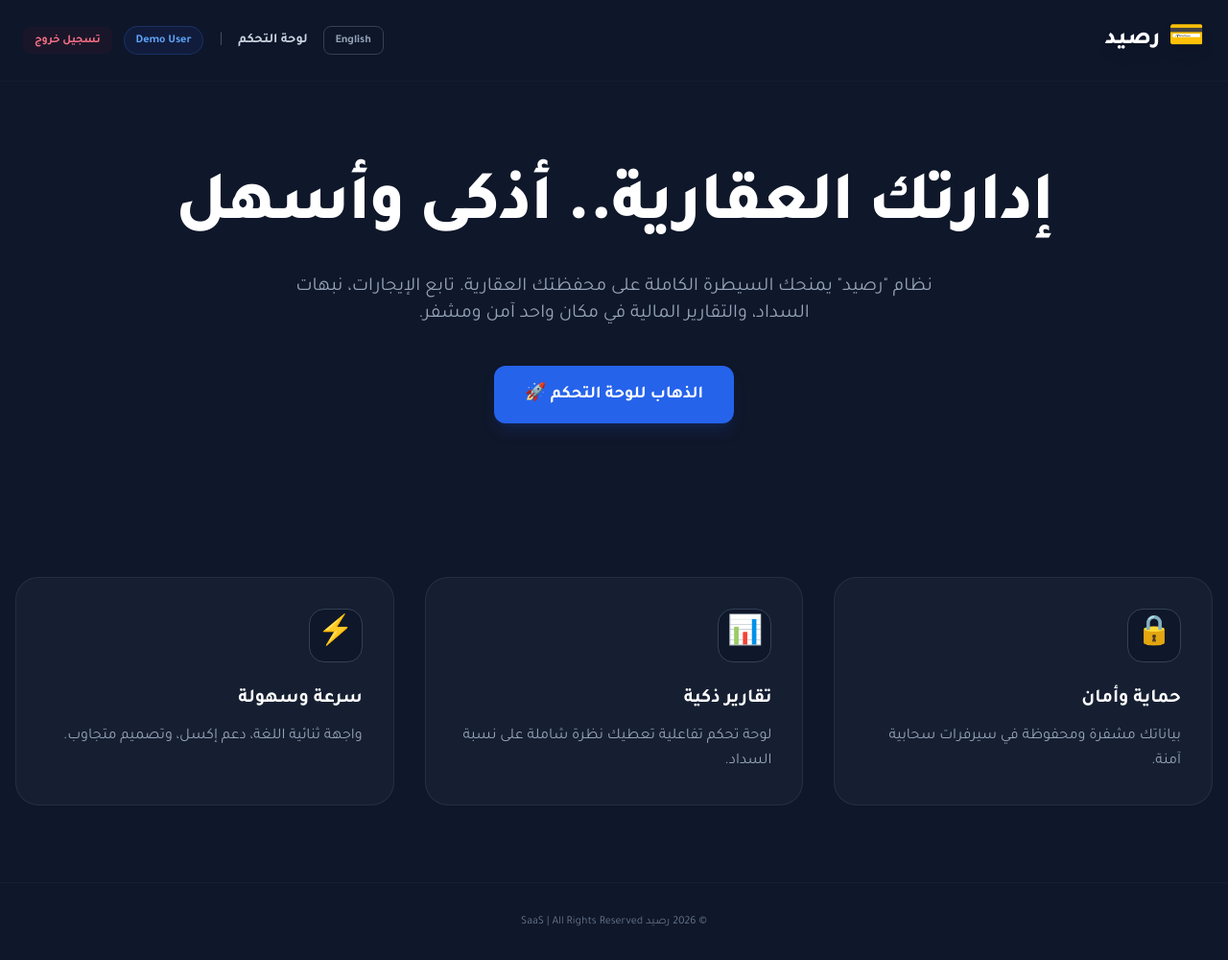
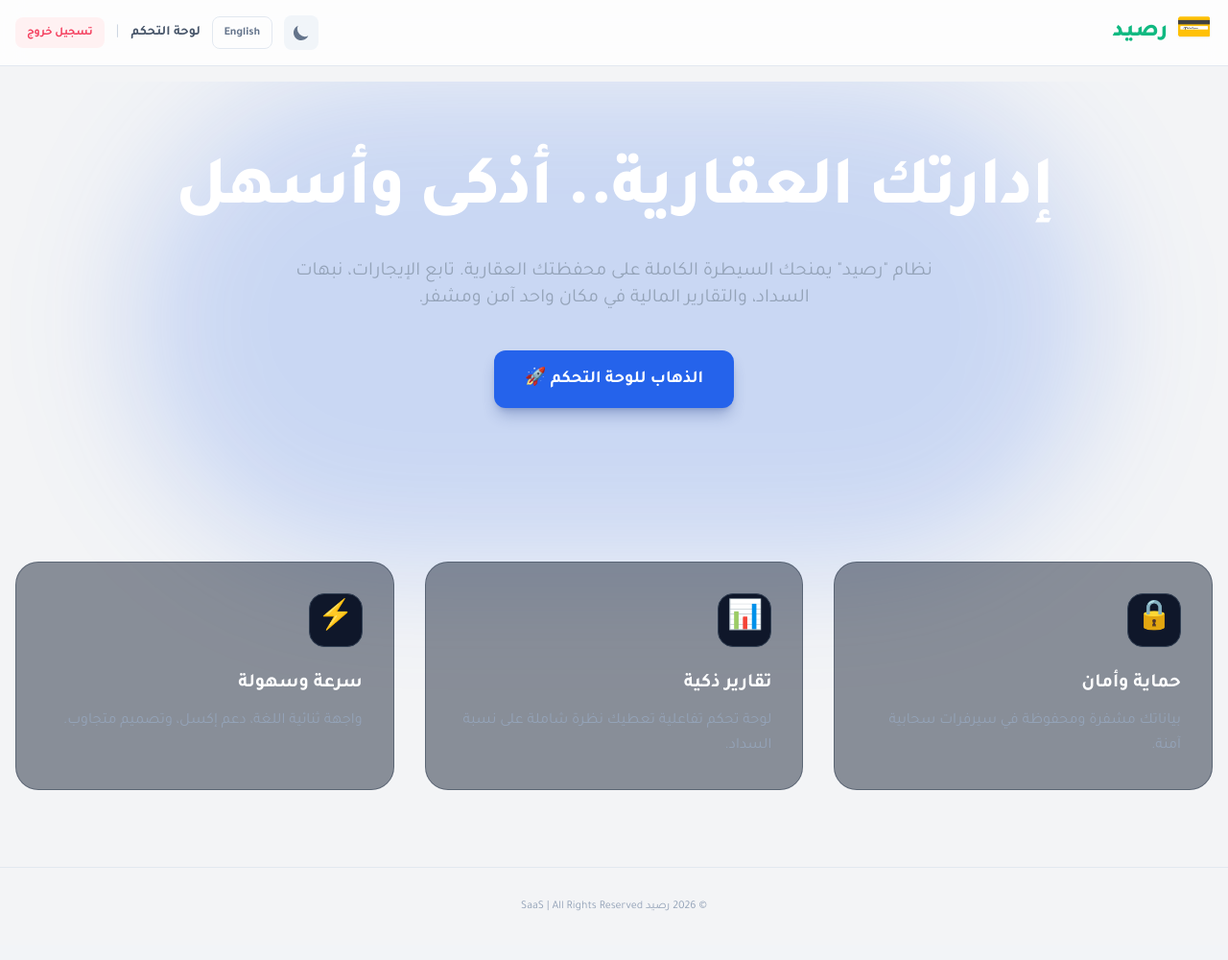
Before and after one commit to KhalidExe/Raseed, a Flask app: page / in a window 1280 px wide. Shown: the whole page at 96% size. After the commit the page ends 949 px from the top, so only its background shows below. Run offline with Flask 3, Linux system fonts and the light colour scheme; a user stored in the database is signed in; some libraries are stand-ins or nearby versions.

Commit message:
Feat: Add Light/Dark mode toggle and new brand colors

```diff
--- a/templates/base.html
+++ b/templates/base.html
@@ -1,57 +1,85 @@
 <!DOCTYPE html>
-<html lang="{{ lang }}" dir="{{ 'rtl' if lang == 'ar' else 'ltr' }}">
+<html lang="{{ lang }}" dir="{{ 'rtl' if lang == 'ar' else 'ltr' }}" class="dark">
 <head>
     <meta charset="UTF-8">
     <meta name="viewport" content="width=device-width, initial-scale=1.0">
     <title>{{ texts['app_name'][lang] }} | SaaS</title>
+
+    <link href="https://fonts.googleapis.com/css2?family=Tajawal:wght@400;500;700;800&display=swap" rel="stylesheet">
+
     <script src="https://cdn.tailwindcss.com"></script>
-    <link href="https://fonts.googleapis.com/css2?family=Tajawal:wght@400;500;700;800&display=swap" rel="stylesheet">
-    <style>
-        html { background-color: #0f172a; }
-        body {
-            font-family: 'Tajawal', sans-serif;
-            background-color: #0f172a;
-            color: #f8fafc;
-            min-height: 100vh;
-            display: flex;
-            flex-direction: column;
+    <script>
+        tailwind.config = {
+            darkMode: 'class', // Enable manual dark mode toggle
+            theme: {
+                extend: {
+                    colors: {
+                        brand: {
+                            dark: '#0B1120',      // Deep Navy (Background)
+                            primary: '#0F172A',   // Slate-900 (Cards)
+                            teal: '#10B981',      // Brand Teal (Logo/Accents)
+                            orange: '#F97316',    // Brand Orange (Charts/Alerts)
+                            light: '#F3F4F6',     // Light Gray (Light Mode Background)
+                        }
+                    },
+                    fontFamily: {
+                        sans: ['Tajawal', 'sans-serif'],
+                    }
+                }
+            }
         }
-    </style>
+    </script>
+
+    <script>
+        // Check local storage or system preference on load
+        if (localStorage.theme === 'dark' || (!('theme' in localStorage) && window.matchMedia('(prefers-color-scheme: dark)').matches)) {
+            document.documentElement.classList.add('dark');
+        } else {
+            document.documentElement.classList.remove('dark');
+        }
+    </script>
+
+    <link rel="manifest" href="{{ url_for('static', filename='manifest.json') }}">
+    <meta name="theme-color" content="#0F172A">
+    <meta name="apple-mobile-web-app-capable" content="yes">
+
     {% block head %}{% endblock %}
 </head>
-<body>
+<body class="bg-brand-light dark:bg-brand-dark text-slate-800 dark:text-slate-200 transition-colors duration-300 min-h-screen flex flex-col">
 
-    <nav class="w-full z-50 p-6 border-b border-slate-800/50 bg-slate-900/50 backdrop-blur-md sticky top-0">
+    <nav class="w-full z-50 p-4 border-b border-slate-200 dark:border-slate-800 bg-white/80 dark:bg-slate-900/80 backdrop-blur-md sticky top-0 transition-colors duration-300">
         <div class="container mx-auto flex justify-between items-center">
-            <a href="/" class="text-2xl font-black flex items-center gap-2 tracking-wide text-white hover:text-blue-400 transition-colors">
-                <span class="text-3xl drop-shadow-lg">💳</span>
-                <span class="drop-shadow-lg">{{ texts['app_name'][lang] }}</span>
+
+            <a href="/" class="text-2xl font-black flex items-center gap-2 tracking-wide text-brand-teal hover:text-emerald-500 transition-colors">
+                <span class="text-3xl drop-shadow-sm">💳</span>
+                <span>{{ texts['app_name'][lang] }}</span>
             </a>
 
-            <div class="flex items-center gap-4">
+            <div class="flex items-center gap-3">
+
+                <button id="theme-toggle" class="p-2 rounded-lg bg-slate-100 dark:bg-slate-800 text-slate-500 dark:text-slate-400 hover:bg-slate-200 dark:hover:bg-slate-700 transition-all">
+                    <svg id="theme-toggle-light-icon" class="hidden w-5 h-5" fill="currentColor" viewBox="0 0 20 20"><path d="M10 2a1 1 0 011 1v1a1 1 0 11-2 0V3a1 1 0 011-1zm4 8a4 4 0 11-8 0 4 4 0 018 0zm-.464 4.95l.707.707a1 1 0 001.414-1.414l-.707-.707a1 1 0 00-1.414 1.414zm2.12-10.607a1 1 0 010 1.414l-.706.707a1 1 0 11-1.414-1.414l.707-.707a1 1 0 011.414 0zM17 11a1 1 0 100-2h-1a1 1 0 100 2h1zm-7 4a1 1 0 011 1v1a1 1 0 11-2 0v-1a1 1 0 011-1zM5.05 6.464A1 1 0 106.465 5.05l-.708-.707a1 1 0 00-1.414 1.414l.707.707zm1.414 8.486l-.707.707a1 1 0 01-1.414-1.414l.707-.707a1 1 0 011.414 1.414zM4 11a1 1 0 100-2H3a1 1 0 000 2h1z" fill-rule="evenodd" clip-rule="evenodd"></path></svg>
+                    <svg id="theme-toggle-dark-icon" class="hidden w-5 h-5" fill="currentColor" viewBox="0 0 20 20"><path d="M17.293 13.293A8 8 0 016.707 2.707a8.001 8.001 0 1010.586 10.586z"></path></svg>
+                </button>
+
                 <a href="{{ url_for('set_language', lang_code='en' if lang == 'ar' else 'ar') }}"
-                   class="text-xs font-bold text-slate-400 hover:text-white border border-slate-700 px-3 py-1.5 rounded-lg transition-colors">
+                   class="text-xs font-bold text-slate-500 dark:text-slate-400 hover:text-brand-teal border border-slate-200 dark:border-slate-700 px-3 py-2 rounded-lg transition-colors">
                    {{ texts['lang_switch'][lang] }}
                 </a>
 
                 {% if current_user.is_authenticated %}
-                    <a href="/dashboard" class="hidden md:block text-sm font-bold text-slate-300 hover:text-white transition-colors">
+                    <a href="/dashboard" class="hidden md:block text-sm font-bold text-slate-600 dark:text-slate-300 hover:text-brand-teal transition-colors">
                         {{ texts['dashboard'][lang] }}
                     </a>
-                    <span class="hidden md:block text-slate-600">|</span>
-                    <div class="flex items-center gap-3">
-                        <span class="text-xs font-bold text-blue-400 bg-blue-900/20 px-3 py-1.5 rounded-full border border-blue-500/20">
-                            {{ current_user.name }}
-                        </span>
-                        <a href="/logout" class="text-xs font-bold text-rose-400 hover:text-rose-300 bg-rose-900/10 hover:bg-rose-900/30 px-3 py-1.5 rounded-lg transition-all">
-                            {{ texts['logout'][lang] }}
-                        </a>
-                    </div>
+                    <span class="hidden md:block text-slate-300 dark:text-slate-700">|</span>
+                    <a href="/logout" class="text-xs font-bold text-rose-500 hover:text-rose-600 bg-rose-50 dark:bg-rose-900/10 px-3 py-2 rounded-lg transition-all">
+                        {{ texts['logout'][lang] }}
+                    </a>
                 {% else %}
-                    <a href="/login" class="text-sm font-bold text-slate-300 hover:text-white transition-colors">
+                    <a href="/login" class="text-sm font-bold text-slate-600 dark:text-slate-300 hover:text-brand-teal transition-colors">
                         {{ texts['login'][lang] }}
                     </a>
-                    <a href="/signup" class="text-xs font-bold bg-blue-600 hover:bg-blue-500 text-white px-4 py-2 rounded-lg transition-all shadow-lg shadow-blue-900/20">
+                    <a href="/signup" class="text-xs font-bold bg-brand-teal hover:bg-emerald-600 text-white px-4 py-2 rounded-lg transition-all shadow-lg shadow-emerald-500/20">
                         {{ texts['signup'][lang] }}
                     </a>
                 {% endif %}
@@ -64,7 +92,10 @@
         {% with messages = get_flashed_messages(with_categories=true) %}
             {% if messages %}
                 {% for category, message in messages %}
-                <div class="mb-4 p-4 rounded-xl border max-w-2xl mx-auto text-center font-bold {% if category == 'success' %}bg-emerald-900/20 border-emerald-500/20 text-emerald-400{% elif category == 'danger' %}bg-rose-900/20 border-rose-500/20 text-rose-400{% else %}bg-blue-900/20 border-blue-500/20 text-blue-400{% endif %}">
+                <div class="mb-4 p-4 rounded-xl border max-w-2xl mx-auto text-center font-bold shadow-sm
+                    {% if category == 'success' %} bg-emerald-50 text-emerald-600 border-emerald-200 dark:bg-emerald-900/20 dark:border-emerald-500/20 dark:text-emerald-400
+                    {% elif category == 'danger' %} bg-rose-50 text-rose-600 border-rose-200 dark:bg-rose-900/20 dark:border-rose-500/20 dark:text-rose-400
+                    {% else %} bg-blue-50 text-blue-600 border-blue-200 dark:bg-blue-900/20 dark:border-blue-500/20 dark:text-blue-400 {% endif %}">
                     {{ message }}
                 </div>
                 {% endfor %}
@@ -74,9 +105,46 @@
         {% block content %}{% endblock %}
     </main>
 
-    <footer class="py-8 text-center text-slate-500 text-xs mt-auto border-t border-slate-800/50">
+    <footer class="py-8 text-center text-slate-400 dark:text-slate-600 text-xs mt-auto border-t border-slate-200 dark:border-slate-800">
         <p>&copy; 2026 {{ texts['app_name'][lang] }} SaaS | All Rights Reserved</p>
     </footer>
 
+    <script>
+        var themeToggleBtn = document.getElementById('theme-toggle');
+        var darkIcon = document.getElementById('theme-toggle-dark-icon');
+        var lightIcon = document.getElementById('theme-toggle-light-icon');
+
+        // Change the icons inside the button based on previous settings
+        if (localStorage.getItem('theme') === 'dark' || (!('theme' in localStorage) && window.matchMedia('(prefers-color-scheme: dark)').matches)) {
+            lightIcon.classList.remove('hidden');
+        } else {
+            darkIcon.classList.remove('hidden');
+        }
+
+        themeToggleBtn.addEventListener('click', function() {
+            // Toggle icons
+            darkIcon.classList.toggle('hidden');
+            lightIcon.classList.toggle('hidden');
+
+            // If is set via local storage previously
+            if (localStorage.getItem('theme')) {
+                if (localStorage.getItem('theme') === 'light') {
+                    document.documentElement.classList.add('dark');
+                    localStorage.setItem('theme', 'dark');
+                } else {
+                    document.documentElement.classList.remove('dark');
+                    localStorage.setItem('theme', 'light');
+                }
+            } else {
+                if (document.documentElement.classList.contains('dark')) {
+                    document.documentElement.classList.remove('dark');
+                    localStorage.setItem('theme', 'light');
+                } else {
+                    document.documentElement.classList.add('dark');
+                    localStorage.setItem('theme', 'dark');
+                }
+            }
+        });
+    </script>
 </body>
 </html>
```
